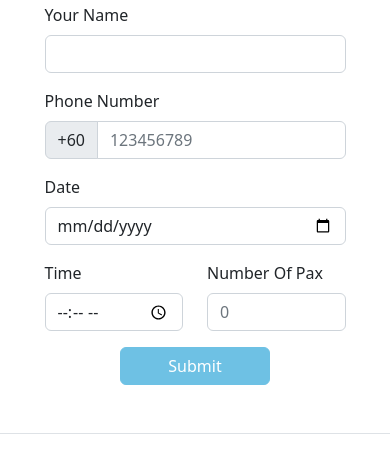
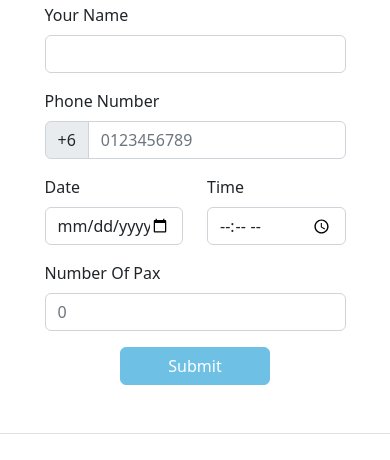
Before and after one commit to junsheng526/SeamAssignment, a website: page html/reservation.html in a window 390 px wide. Shown: the part 800-1260 px from the top of the page. Drawn offline with nearby package versions, Linux system fonts and the light colour scheme; no server answers.

Commit message:
minor ui

```diff
--- a/html/reservation.html
+++ b/html/reservation.html
@@ -214,13 +214,13 @@
                     >Phone Number</label
                   >
                   <div class="input-group mb-3">
-                    <span class="input-group-text" id="basic-addon2">+60</span>
+                    <span class="input-group-text" id="basic-addon2">+6</span>
                     <input
                       type="tel"
                       class="form-control"
                       id="custPhoneNo"
-                      placeholder="123456789"
-                      pattern="1[0-9]{1}[0-9]{7}"
+                      placeholder="0123456789"
+                      pattern="01[0-9]{1}[0-9]{7}"
                       required
                     />
                   </div>
@@ -229,7 +229,7 @@
             </div>
 
             <div class="row">
-              <div class="col col-lg-4 col-sm-6">
+              <div class="col-6 col-lg-4 col-md-4">
                 <div class="mb-3">
                   <label for="date" class="form-label">Date</label>
                   <input
@@ -240,7 +240,7 @@
                   />
                 </div>
               </div>
-              <div class="col col-lg-4 col-sm-6">
+              <div class="col-6 col-lg-4 col-md-4">
                 <div class="mb-3">
                   <label for="time" class="form-label">Time</label>
                   <input
@@ -251,7 +251,7 @@
                   />
                 </div>
               </div>
-              <div class="col col-lg-4 col-sm-12">
+              <div class="col-12 col-lg-4 col-md-4">
                 <div class="mb-3">
                   <label for="numberOfPax" class="form-label"
                     >Number Of Pax</label
```
